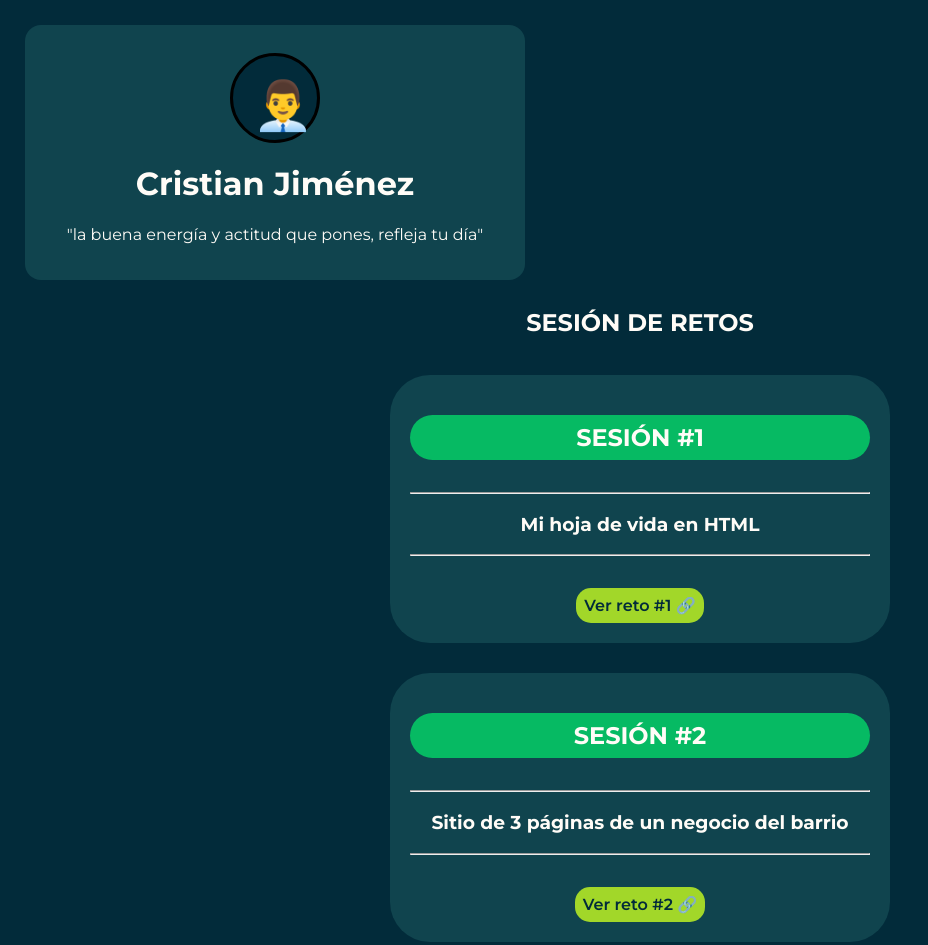
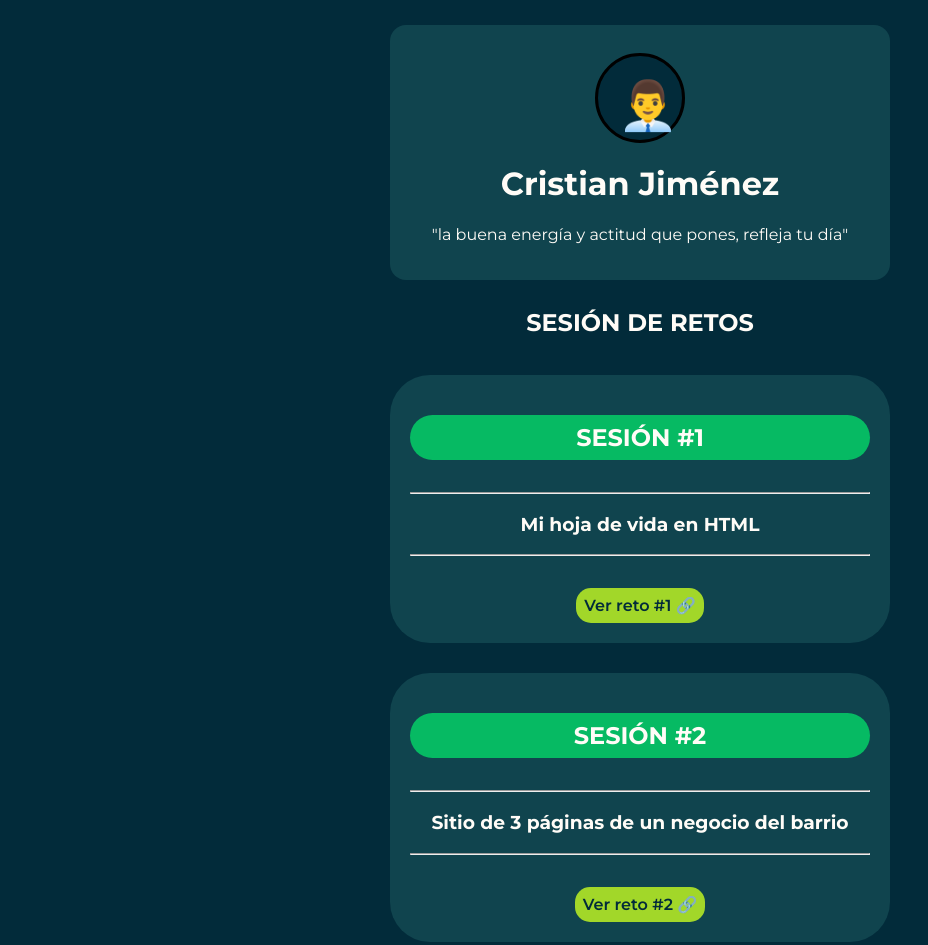
Before and after one commit to cristianjzrz333-netizen/web-adso-cristianjimenez, a plain HTML site: page index.html in a window 1280 px wide. Shown: the top 945 px of the page, without its empty margins (0-928 px from the left). Drawn offline with Linux system fonts and the light colour scheme; a web font is replaced by a local one.

Commit message:
Update style.css

```diff
--- a/style.css
+++ b/style.css
@@ -24,7 +24,7 @@ body {
   max-width: 500px;
   background-color: #10444e;
   border-radius: 16px;
-  margin: 0 rem auto 0.5rem ;
+  margin: 0 auto 0.5rem ;
   padding:20px
 }
 
```
